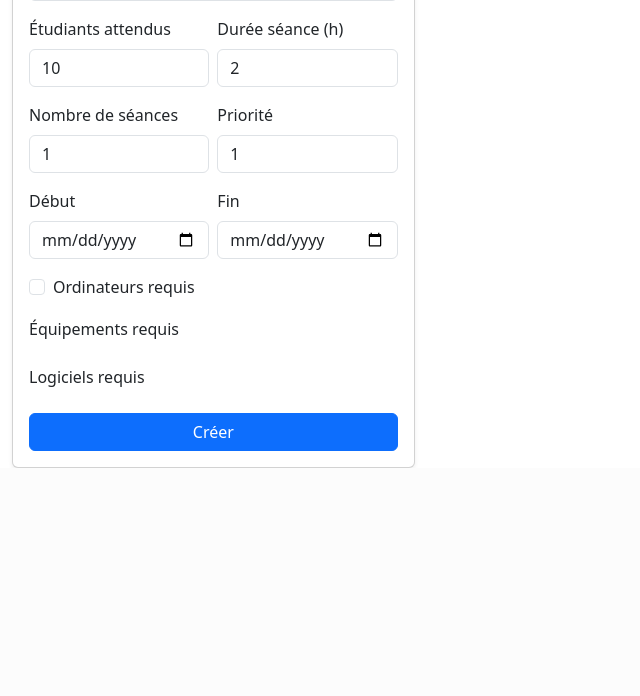
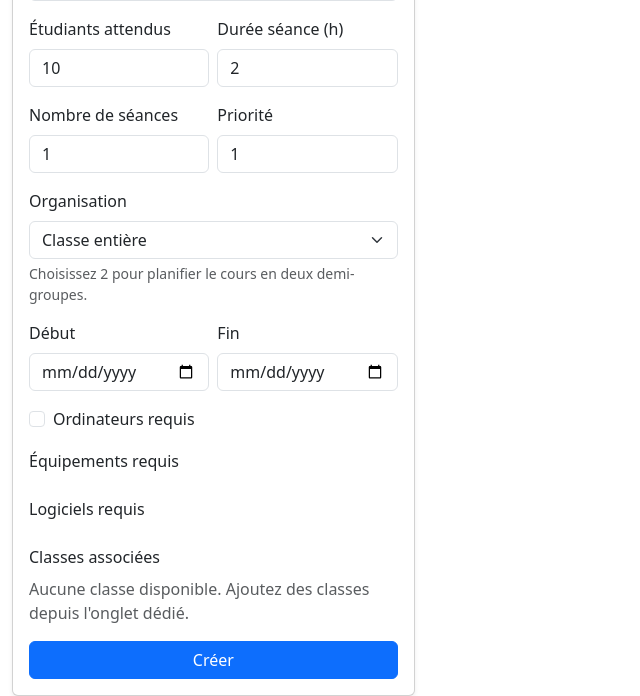
Before and after one commit to Dreathwings/Chronos, a Flask app: page /matiere in a window 1280 px wide. Shown: the part 333-1029 px from the top of the page, without its empty margins (0-640 px from the left). Before the commit the page ends 801 px from the top, so only its background shows below. Run offline with Flask 3, Linux system fonts and the light colour scheme; data that the repository does not hold is empty; some libraries are stand-ins or nearby versions.

Commit message:
Support class associations and half-group scheduling

```diff
--- a/app/routes.py
+++ b/app/routes.py
@@ -233,6 +233,8 @@ def _validate_session_constraints(
         return "L'enseignant a déjà une séance sur ce créneau."
     if _has_conflict(room.sessions, start_dt, end_dt, ignore_session_id=ignore_session_id):
         return "La salle est déjà réservée sur ce créneau."
+    if room.capacity < course.expected_students_per_session():
+        return "La salle sélectionnée ne peut pas accueillir ce groupe."
     if not class_group.is_available_during(start_dt, end_dt, ignore_session_id=ignore_session_id):
         return "La classe est indisponible sur ce créneau."
     return None
@@ -590,10 +592,18 @@ def room_detail(room_id: int):
 def courses_list():
     equipments = Equipment.query.order_by(Equipment.name).all()
     softwares = Software.query.order_by(Software.name).all()
+    class_groups = ClassGroup.query.order_by(ClassGroup.name).all()
 
     if request.method == "POST":
         form_name = request.form.get("form")
         if form_name == "create":
+            subgroup_raw = request.form.get("subgroup_count")
+            try:
+                subgroup_count = int(subgroup_raw) if subgroup_raw else 1
+            except (TypeError, ValueError):
+                subgroup_count = 1
+            if subgroup_count < 1:
+                subgroup_count = 1
             course = Course(
                 name=request.form["name"],
                 description=request.form.get("description"),
@@ -604,6 +614,7 @@ def courses_list():
                 end_date=_parse_date(request.form.get("end_date")),
                 priority=int(request.form.get("priority", 1)),
                 requires_computers=bool(request.form.get("requires_computers")),
+                subgroup_count=subgroup_count,
             )
             course.equipments = [
                 equipment
@@ -615,6 +626,16 @@ def courses_list():
                 for software in (Software.query.get(int(sid)) for sid in request.form.getlist("softwares"))
                 if software is not None
             ]
+            selected_classes: list[ClassGroup] = []
+            for raw_cid in request.form.getlist("classes"):
+                try:
+                    cid = int(raw_cid)
+                except (TypeError, ValueError):
+                    continue
+                class_group = ClassGroup.query.get(cid)
+                if class_group is not None:
+                    selected_classes.append(class_group)
+            course.classes = selected_classes
             db.session.add(course)
             try:
                 db.session.commit()
@@ -630,6 +651,7 @@ def courses_list():
         courses=courses,
         equipments=equipments,
         softwares=softwares,
+        class_groups=class_groups,
     )
 
 
@@ -653,6 +675,13 @@ def course_detail(course_id: int):
             course.end_date = _parse_date(request.form.get("end_date"))
             course.priority = int(request.form.get("priority", course.priority))
             course.requires_computers = bool(request.form.get("requires_computers"))
+            subgroup_raw = request.form.get("subgroup_count")
+            try:
+                course.subgroup_count = int(subgroup_raw) if subgroup_raw else course.subgroup_count
+            except (TypeError, ValueError):
+                pass
+            if course.subgroup_count < 1:
+                course.subgroup_count = 1
             course.equipments = [
                 equipment
                 for equipment in (Equipment.query.get(int(eid)) for eid in request.form.getlist("equipments"))
@@ -663,12 +692,16 @@ def course_detail(course_id: int):
                 for software in (Software.query.get(int(sid)) for sid in request.form.getlist("softwares"))
                 if software is not None
             ]
-            class_ids = {int(cid) for cid in request.form.getlist("classes")}
-            course.classes = [
-                class_group
-                for class_group in (ClassGroup.query.get(cid) for cid in class_ids)
-                if class_group is not None
-            ]
+            updated_classes: list[ClassGroup] = []
+            for raw_cid in request.form.getlist("classes"):
+                try:
+                    cid = int(raw_cid)
+                except (TypeError, ValueError):
+                    continue
+                class_group = ClassGroup.query.get(cid)
+                if class_group is not None:
+                    updated_classes.append(class_group)
+            course.classes = updated_classes
             teacher_ids = {int(tid) for tid in request.form.getlist("teachers")}
             course.teachers = [
                 teacher
--- a/app/scheduler.py
+++ b/app/scheduler.py
@@ -60,8 +60,9 @@ def teacher_hours_in_week(teacher: Teacher, week_start: date) -> float:
 
 def find_available_room(course: Course, start: datetime, end: datetime) -> Optional[Room]:
     rooms = Room.query.order_by(Room.capacity.asc()).all()
+    required_capacity = course.expected_students_per_session()
     for room in rooms:
-        if room.capacity < course.expected_students:
+        if room.capacity < required_capacity:
             continue
         if course.requires_computers and room.computers <= 0:
             continue
@@ -95,7 +96,8 @@ def find_available_teacher(course: Course, start: datetime, end: datetime) -> Op
 
 def _class_sessions_needed(course: Course, class_group: ClassGroup) -> int:
     existing = sum(1 for session in course.sessions if session.class_group_id == class_group.id)
-    return max(course.sessions_required - existing, 0)
+    total_required = course.sessions_required * max(course.subgroup_count, 1)
+    return max(total_required - existing, 0)
 
 
 def generate_schedule(course: Course) -> list[Session]:
--- a/app/templates/base.html
+++ b/app/templates/base.html
@@ -4,6 +4,7 @@
     <meta charset="utf-8">
     <meta name="viewport" content="width=device-width, initial-scale=1">
     <title>{% block title %}Chronos{% endblock %}</title>
+    <link rel="icon" type="image/x-icon" href="{{ url_for('static', filename='favicon.ico') }}">
     <link
       rel="stylesheet"
       href="https://cdn.jsdelivr.net/npm/bootstrap@5.3.3/dist/css/bootstrap.min.css"
--- a/app/templates/courses/list.html
+++ b/app/templates/courses/list.html
@@ -39,6 +39,16 @@
           </div>
           <div class="row g-2">
             <div class="col">
+              <label class="form-label">Organisation</label>
+              <select class="form-select" name="subgroup_count">
+                <option value="1" selected>Classe entière</option>
+                <option value="2">Demi-groupes (2)</option>
+              </select>
+              <div class="form-text">Choisissez 2 pour planifier le cours en deux demi-groupes.</div>
+            </div>
+          </div>
+          <div class="row g-2">
+            <div class="col">
               <label class="form-label">Début</label>
               <input type="date" class="form-control" name="start_date">
             </div>
@@ -69,6 +79,19 @@
             </div>
             {% endfor %}
           </div>
+          <div>
+            <label class="form-label">Classes associées</label>
+            {% if class_groups %}
+            {% for class_group in class_groups %}
+            <div class="form-check">
+              <input class="form-check-input" type="checkbox" name="classes" value="{{ class_group.id }}" id="new-class-{{ class_group.id }}">
+              <label class="form-check-label" for="new-class-{{ class_group.id }}">{{ class_group.name }}</label>
+            </div>
+            {% endfor %}
+            {% else %}
+            <p class="text-muted mb-0">Aucune classe disponible. Ajoutez des classes depuis l'onglet dédié.</p>
+            {% endif %}
+          </div>
           <button type="submit" class="btn btn-primary">Créer</button>
         </form>
       </div>
@@ -93,7 +116,7 @@
             <tr>
               <td><a href="{{ url_for('main.course_detail', course_id=course.id) }}">{{ course.name }}</a></td>
               <td>{{ course.start_date or '—' }} → {{ course.end_date or '—' }}</td>
-              <td>{{ course.sessions|length }}/{{ course.sessions_required }}</td>
+              <td>{{ course.sessions|length }}/{{ course.total_required_sessions() }}</td>
               <td>{{ course.priority }}</td>
               <td>{{ course.classes | map(attribute='name') | join(', ') or '—' }}</td>
             </tr>
```
Also changed, not shown: app/models.py (+16 -0 lines), app/templates/courses/detail.html (+10 -0 lines).
